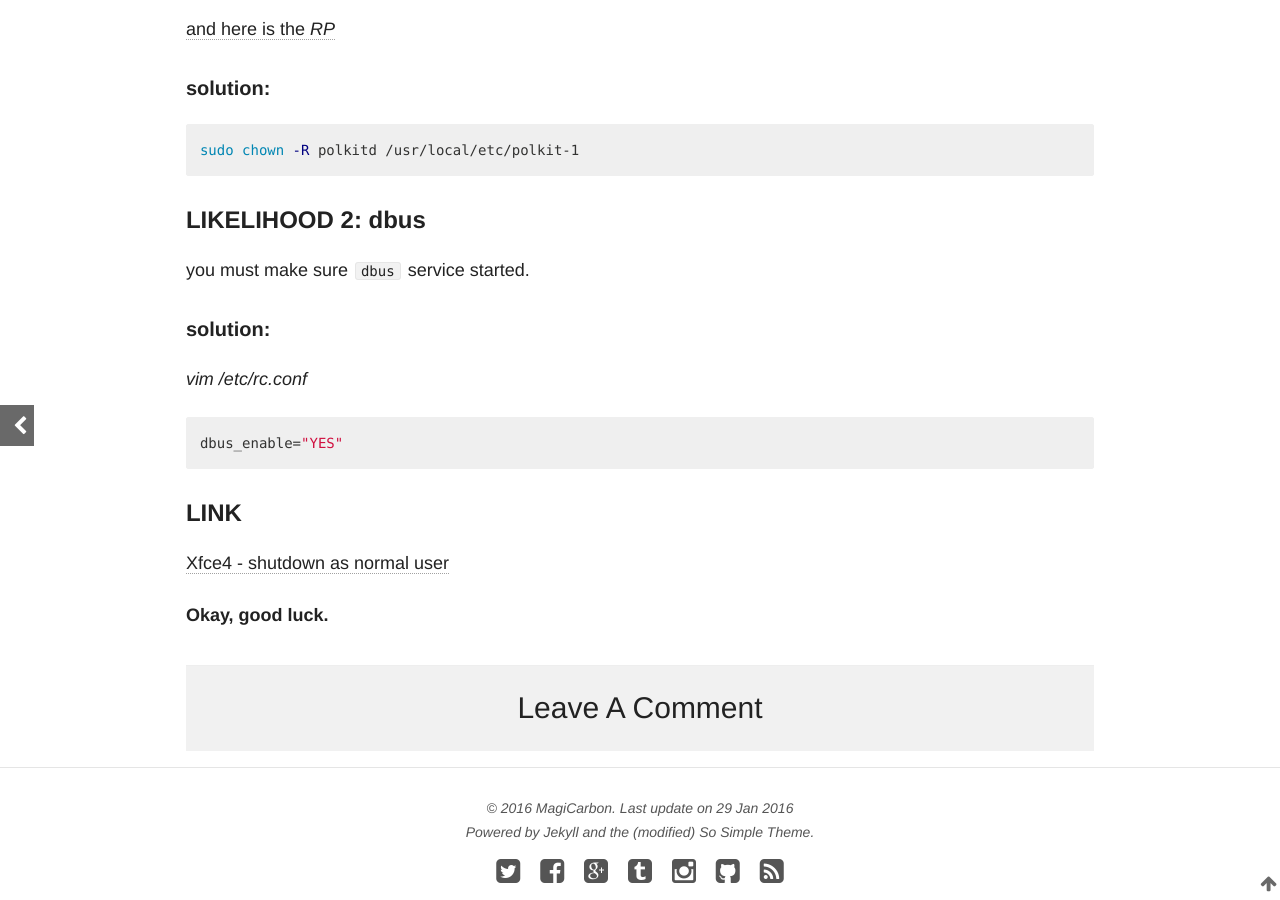
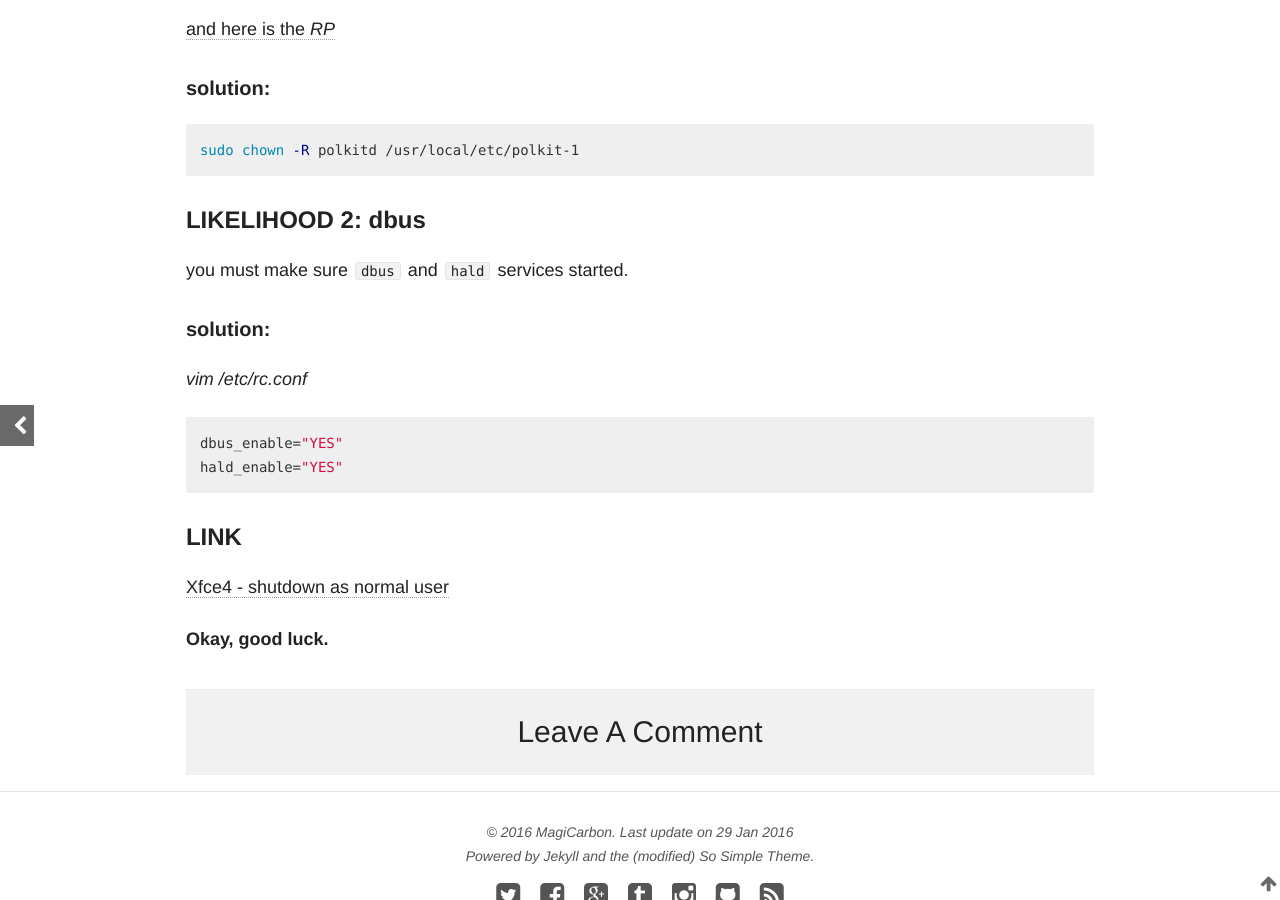
Before and after one commit to MagiCarbon/MagiCarbon.github.io, a Jekyll site: the page built from _posts/blog/2016-01-29-FreeBSD10.2-xfce4.12-shutdown-and-reboot-button-grey-out.md, in a window 1280 px wide and 900 px high, scrolled down 1148 px. Built offline with Jekyll 4.4.1, drawn with Linux system fonts in a browser that asks for light colours; comment, search, counter and statistics services are not loaded.

Commit message:
update post - FreeBSD10.2 xfce4.12 shutdown and reboot button grey out.

````diff
--- a/_posts/blog/2016-01-29-FreeBSD10.2-xfce4.12-shutdown-and-reboot-button-grey-out.md
+++ b/_posts/blog/2016-01-29-FreeBSD10.2-xfce4.12-shutdown-and-reboot-button-grey-out.md
@@ -62,7 +62,7 @@ sudo chown -R polkitd /usr/local/etc/polkit-1
 
 #### LIKELIHOOD 2: dbus
 
-you must make sure `dbus` service started.
+you must make sure `dbus` and `hald` services started.
 
 ##### solution:
 
@@ -70,6 +70,7 @@ you must make sure `dbus` service started.
 
 ```conf
 dbus_enable="YES"
+hald_enable="YES"
 ```
 
 #### LINK
````
